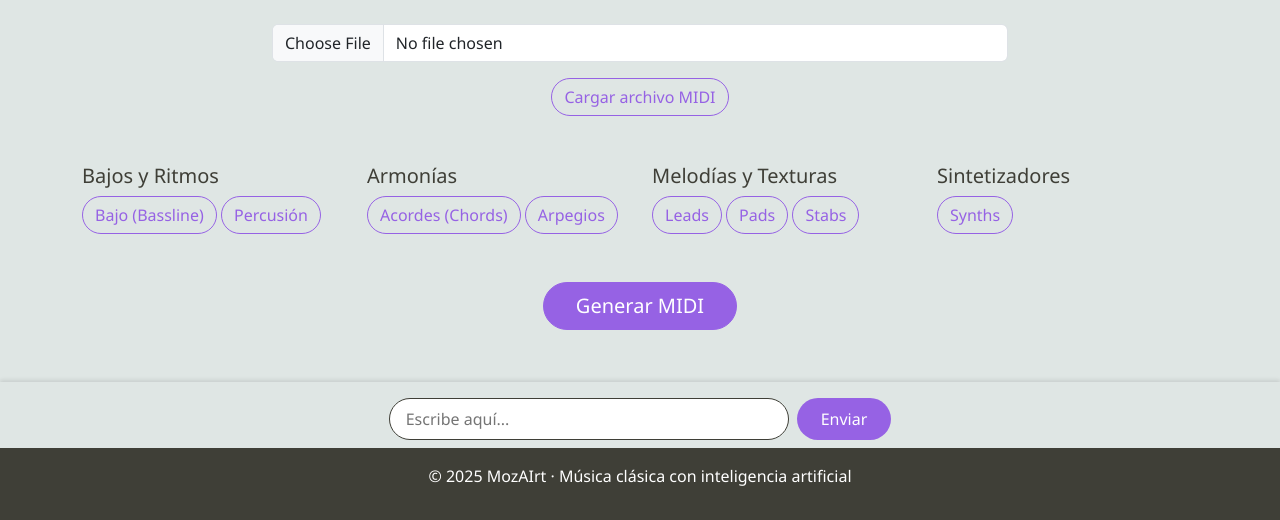
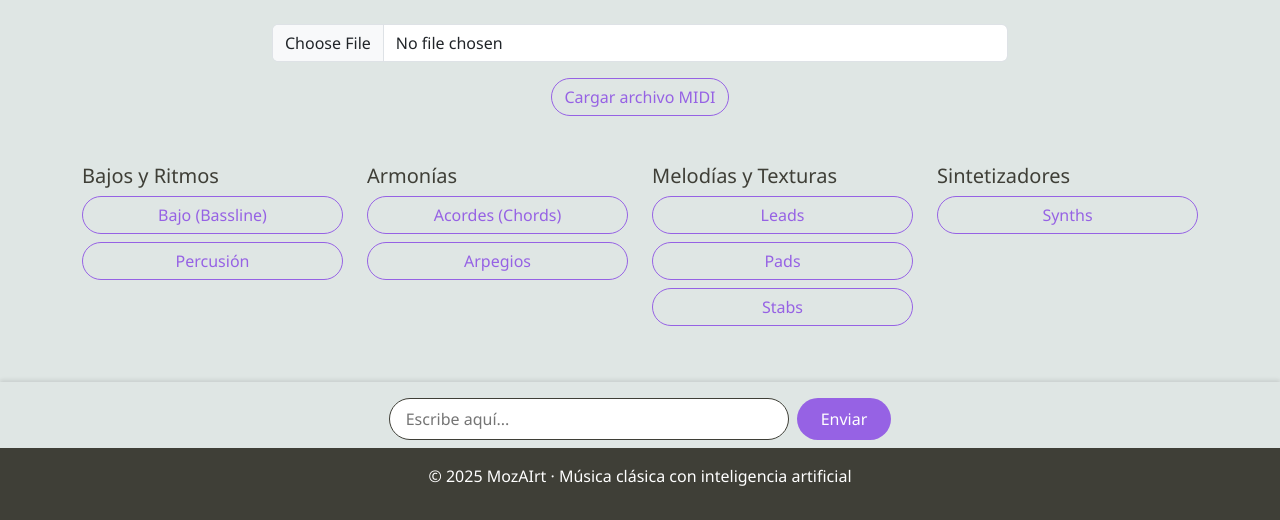
Before and after one commit to TomasNaialAluch/mozairt-app, a website: page public/personalizacion-midi.html in a window 1280 px wide. Shown: the part 280-800 px from the top of the page. Drawn offline with nearby package versions, Linux system fonts and the light colour scheme.

Commit message:
Fix spacing entre botones en personalización

```diff
--- a/public/personalizacion-midi.html
+++ b/public/personalizacion-midi.html
@@ -126,6 +126,12 @@
       box-shadow: 0 2px 4px rgba(0,0,0,0.1);
       text-align: center;
     }
+    .option-group button {
+  margin-bottom: 0.5rem;
+  display: block;
+  width: 100%;
+}
+
   </style>
 </head>
 <body>
```
